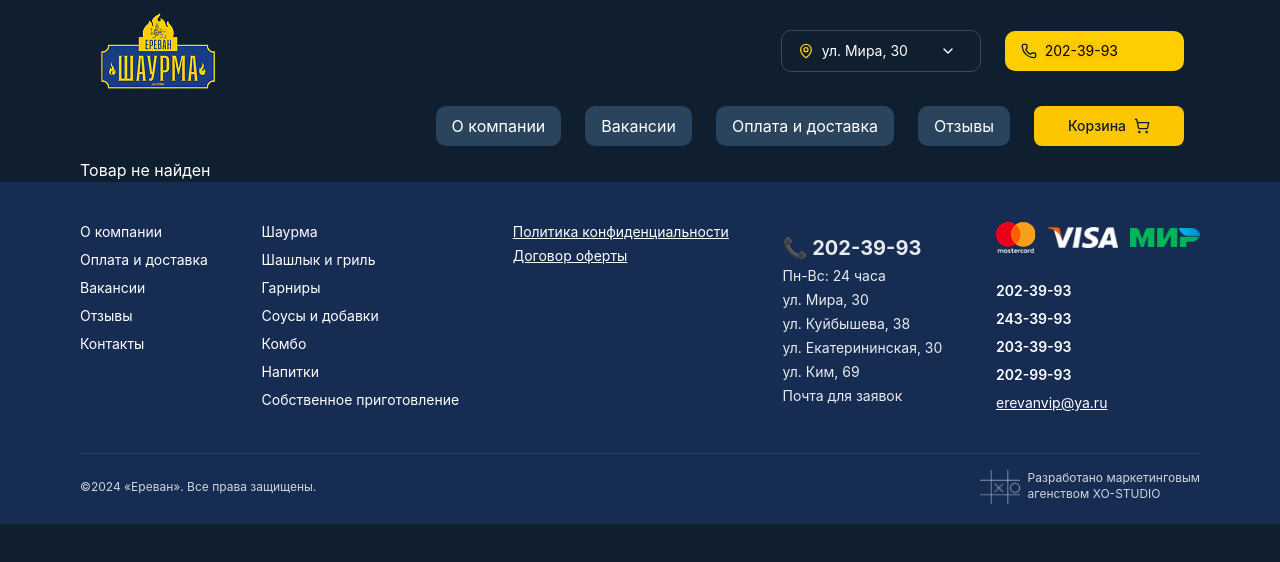
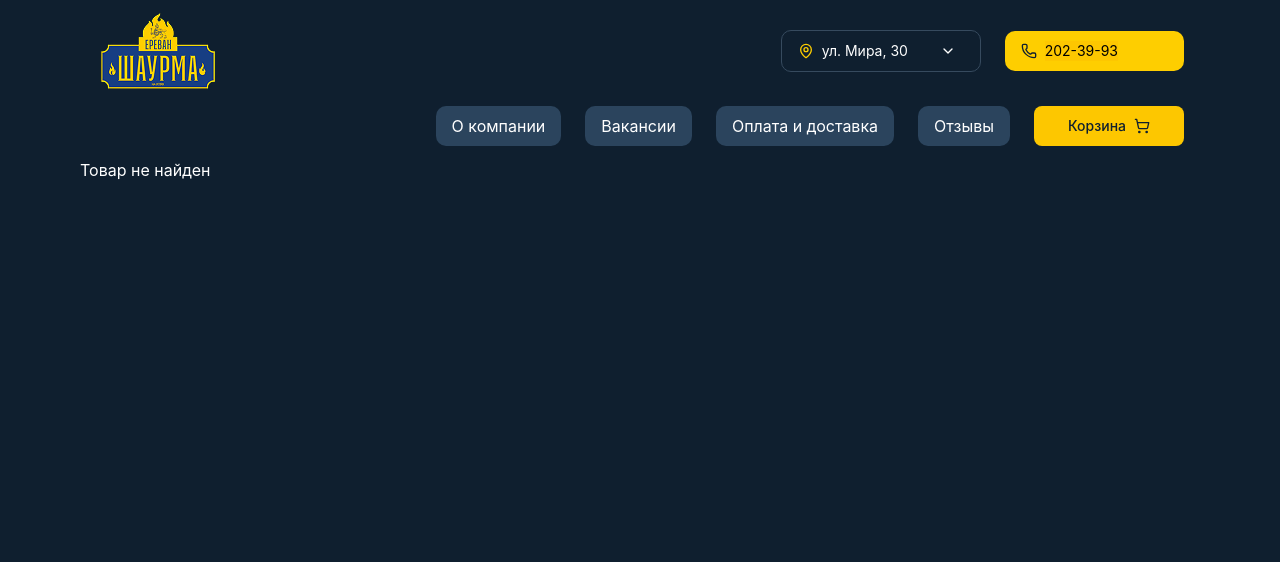
Before and after one commit to albanovs/magazine-shaurma, a Next.js app: page /detail/1/1 in a window 1280 px wide. Shown: the top 562 px of the page. Built offline with nearby package versions, Linux system fonts and the light colour scheme.

Commit message:
footer changed

```diff
--- a/src/app/data_render.jsx
+++ b/src/app/data_render.jsx
@@ -2,13 +2,14 @@
 
 import ProductCard from "../components/shared/ProductCart";
 import Category from "../components/shared/Category";
+import Footer from "../components/shared/Footer";
 import { useEffect, useRef, useState } from "react";
 
 export default function GlobalPage() {
     const [shopId, setShopId] = useState(null);
     const [productGroups, setProductGroups] = useState([]);
     const [allProducts, setAllProducts] = useState([]);
-    const [filteredProducts, setFilteredProducts] = useState([]); // теперь может быть объект или массив
+    const [filteredProducts, setFilteredProducts] = useState([]);
     const [activeCategory, setActiveCategory] = useState('Все');
     const [loading, setLoading] = useState(false);
     const productsRef = useRef(null);
@@ -84,7 +85,6 @@ export default function GlobalPage() {
 
     useEffect(() => {
         if (activeCategory === 'Все') {
-            // сгруппировать все продукты по категориям
             const grouped = {};
             productGroups.forEach(group => {
                 grouped[group.name] = allProducts.filter(p => p.groupId === group.id);
@@ -99,6 +99,7 @@ export default function GlobalPage() {
                 setFilteredProducts([]);
             }
         }
+
         if (productsRef.current) {
             productsRef.current.scrollIntoView({ behavior: 'smooth' });
         }
@@ -121,8 +122,16 @@ export default function GlobalPage() {
         }
     }, [productGroups, allProducts]);
 
+    const handleCategoryClickFromFooter = (categoryName) => {
+        setActiveCategory(categoryName);
+        if (productsRef.current) {
+            productsRef.current.scrollIntoView({ behavior: 'smooth' });
+        }
+    };
+
     return (
-        <div ref={productsRef} className="pb-10">
+        <>
+            <div ref={productsRef}>
                 <Category
                     productGroups={productGroups}
                     onSelectCategory={setActiveCategory}
@@ -130,5 +139,7 @@ export default function GlobalPage() {
                 />
                 <ProductCard name={activeCategory} loading={loading} product={filteredProducts} />
             </div>
+            <Footer onCategoryClick={handleCategoryClickFromFooter} />
+        </>
     );
 }
--- a/src/app/layout.js
+++ b/src/app/layout.js
@@ -29,7 +29,7 @@ export default function RootLayout({ children }) {
       <body>
         <Navigation ></Navigation>
         {children}
-        <Footer />
+        {/* <Footer /> */}
       </body>
     </html>
   );
--- a/src/components/shared/Footer.jsx
+++ b/src/components/shared/Footer.jsx
@@ -1,7 +1,42 @@
-import React from "react";
+'use client';
+
+import React, { useEffect, useState } from "react";
 import Image from "next/image";
 
-export default function Footer() {
+export default function Footer({ onCategoryClick }) {
+  const [productGroups, setProductGroups] = useState([]);
+
+  useEffect(() => {
+    async function fetchProductGroups() {
+      try {
+        const shopRes = await fetch('/api/shops');
+        const shopData = await shopRes.json();
+        const shopId = shopData?.items?.[0]?.id;
+
+        if (!shopId) return;
+
+        const res = await fetch(`/api/groups/${shopId}`);
+        const data = await res.json();
+
+        const uniqueGroups = [];
+        const namesSet = new Set();
+
+        (data.items || []).forEach(group => {
+          if (!namesSet.has(group.name)) {
+            namesSet.add(group.name);
+            uniqueGroups.push(group);
+          }
+        });
+
+        setProductGroups(uniqueGroups);
+      } catch (error) {
+        console.error('Ошибка загрузки категорий в футере:', error);
+      }
+    }
+
+    fetchProductGroups();
+  }, []);
+
   return (
     <footer className="bg-[#162C52] lg:px-20 px-5 text-white text-sm">
       <div className=" mx-auto pt-10">
@@ -13,22 +48,34 @@ export default function Footer() {
             <p><a href="/notif">Отзывы</a></p>
             <p><a href="/contact">Контакты</a></p>
           </div>
+
           <div className="space-y-2">
-            <p><a href="#">Шаурма</a></p>
-            <p><a href="#">Шашлык и гриль</a></p>
-            <p><a href="#">Гарниры</a></p>
-            <p><a href="#">Соусы и добавки</a></p>
-            <p><a href="#">Комбо</a></p>
-            <p><a href="#">Напитки</a></p>
-            <p><a href="#">Собственное приготовление</a></p>
+            <p>
+              <button
+                onClick={() => onCategoryClick('Все')}
+                className="hover:underline text-left"
+              >
+                Все
+              </button>
+            </p>
+            {productGroups.map(group => (
+              <p key={group.id}>
+                <button
+                  onClick={() => onCategoryClick(group.name)}
+                  className="hover:underline text-left"
+                >
+                  {group.name}
+                </button>
+              </p>
+            ))}
           </div>
 
           <div className="space-y-1">
             <p><a href="#" className="underline">Политика конфиденциальности</a></p>
             <p><a href="#" className="underline">Договор оферты</a></p>
           </div>
+
           <div className="space-y-3">
-
             <div className="text-white/90 space-y-1 text-sm mt-3">
               <p className="font-bold text-xl">📞 202-39-93</p>
               <p>Пн-Вс: 24 часа</p>
@@ -39,6 +86,7 @@ export default function Footer() {
               <p>Почта для заявок </p>
             </div>
           </div>
+
           <div className="flex flex-col gap-2">
             <div className="flex items-center mb-5 gap-3">
               <Image src="/images/image 3.png" alt="Visa" width={40} height={25} />
@@ -52,13 +100,13 @@ export default function Footer() {
             <a href="mailto:erevanvip@ya.ru" className="underline">erevanvip@ya.ru</a>
           </div>
         </div>
+
         <div className="mt-10 pb-5 border-t border-[#29446d] pt-4 text-xs flex flex-col sm:flex-row justify-between items-center gap-2 opacity-80">
           <p>©2024 «Ереван». Все права защищены.</p>
           <a href="https://xo-webstudio.ru">
             <div className="flex gap-2">
               <Image src="/images/Group 1171275597.png" alt="ds" width={40} height={35} />
-              <p>Разработано маркетинговым <br />
-                агенством XO-STUDIO</p>
+              <p>Разработано маркетинговым <br /> агенством XO-STUDIO</p>
             </div>
           </a>
         </div>
```
Also changed, not shown: src/app/api/shops/route.jsx (line endings or trailing spaces). Lines whose indentation alone changed are shown as unchanged.
